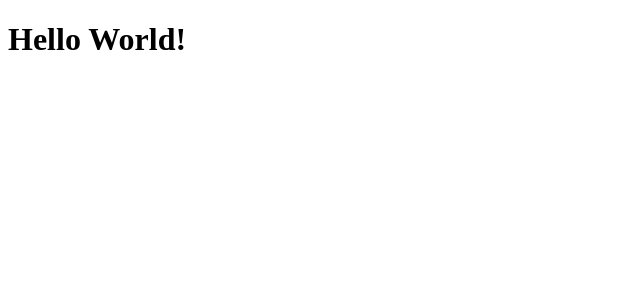
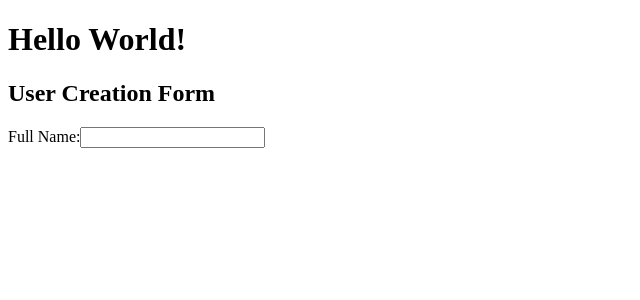
Before and after one commit to rachelCodes20/reactForm, a React (Vite) app: page / in a window 1280 px wide. Shown: the top 300 px of the page, without its empty margins (0-640 px from the left). Built offline with nearby package versions, Linux system fonts and the light colour scheme.

Commit message:
form component + correct css routing

```diff
--- /dev/null
+++ b/src/App.js
@@ -0,0 +1,12 @@
+import Form from './Form';
+
+const App = () => {
+    return (
+      <div className="App">
+        <h1>Hello World!</h1>
+        <Form />
+      </div>
+    );
+  }
+
+  export default App;
--- /dev/null
+++ b/src/Form.js
@@ -0,0 +1,22 @@
+
+
+/*
+Full Name
+Email
+Password
+Occupation
+State
+*/
+
+const Form = () => {
+return (
+    <div className="form">
+        <h2>User Creation Form</h2>
+        <form>
+            <label>Full Name:</label>
+            <input type="text" className="flname" name="flname"/>
+        </form>
+    </div>
+);
+}
+export default Form;
--- a/src/index.html
+++ b/src/index.html
@@ -3,6 +3,7 @@
   <head>
     <meta charset="utf-8"/>
     <title>reactForm</title>
+    <link ref="stylesheet" href="../styles.css">
   </head>
   <body>
    <div id="root"></div>
--- a/src/index.js
+++ b/src/index.js
@@ -1,7 +1,7 @@
 import React from 'react';
 import ReactDOM from 'react-dom';
 import '../styles.css';
-import App from '../App';
+import App from './App';
 
 
-ReactDOM.render(<App />, document.getElementById("root"))
+ReactDOM.render(<App />, document.getElementById("root"));
```
Also changed, not shown: 1 other file (tests, documents, lock files or other folders).
